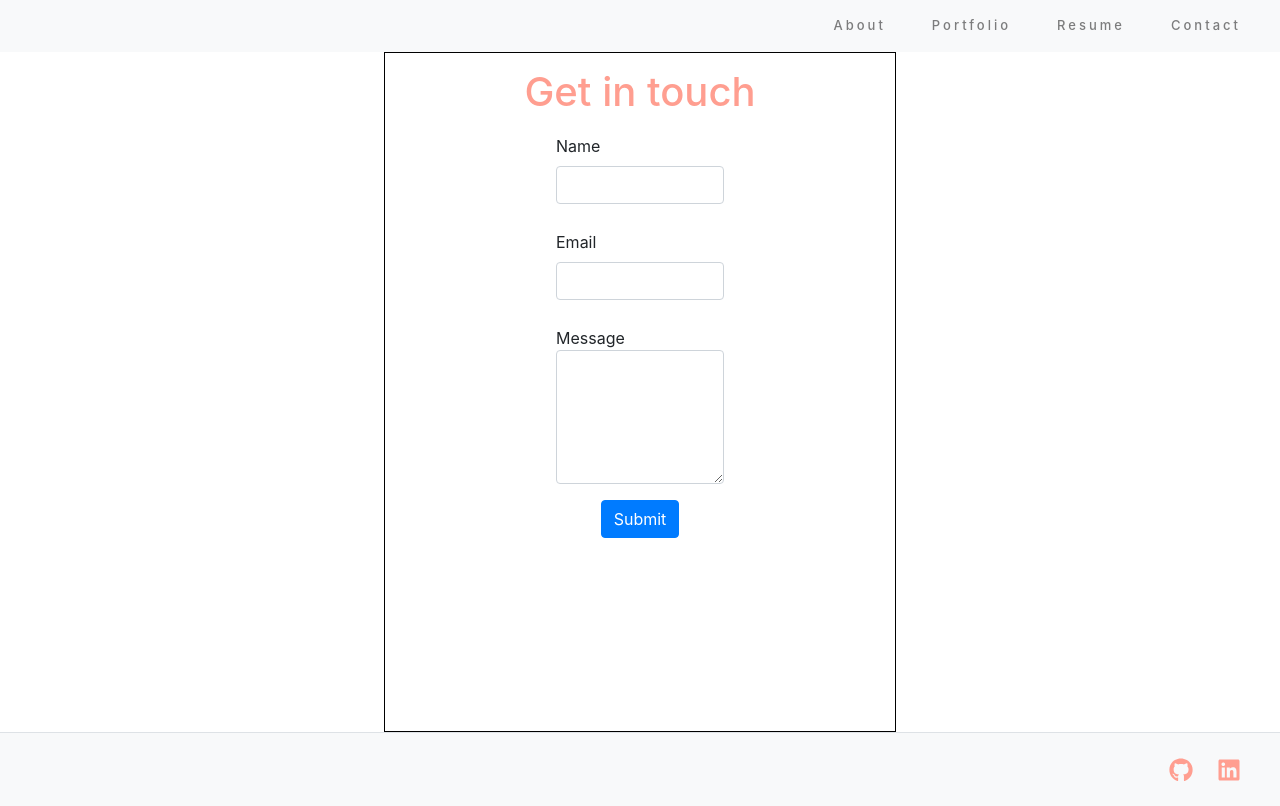
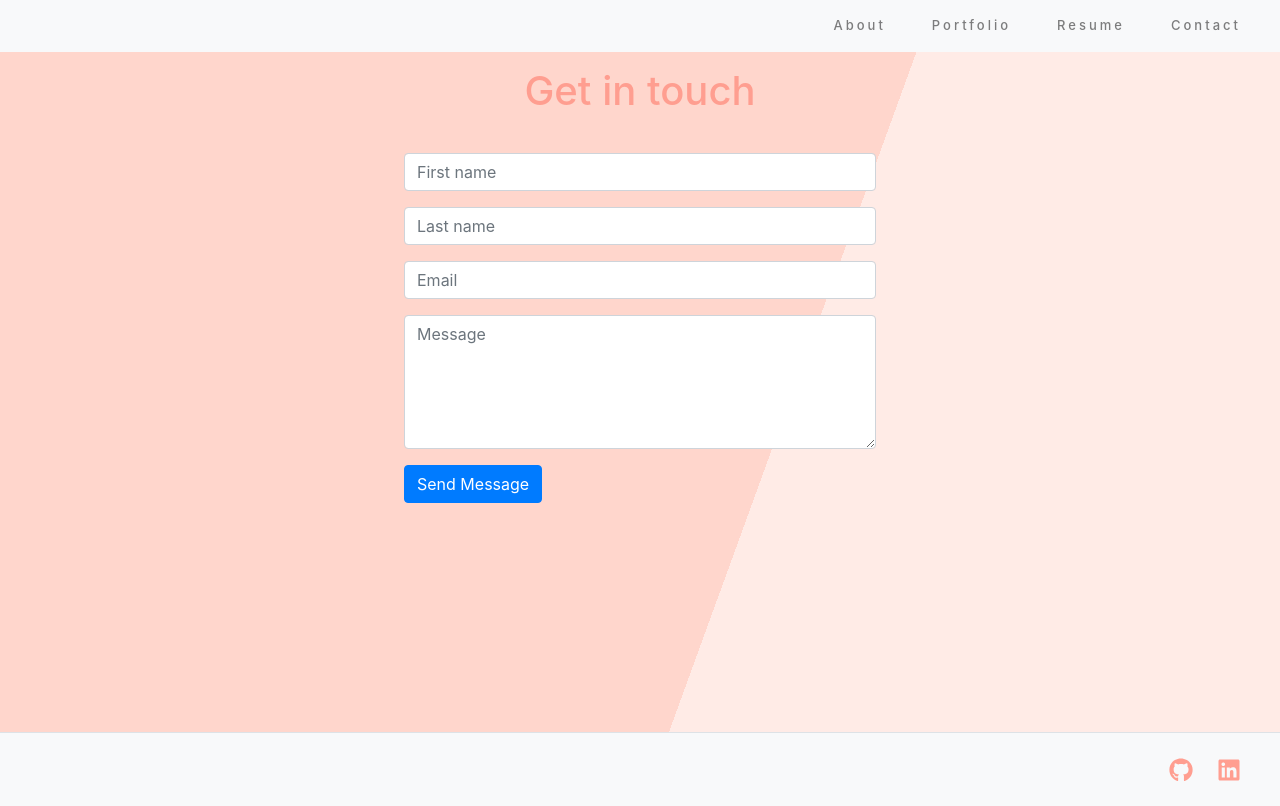
Before and after one commit to mschellberg/portfolio-react, a React (Create React App) app: page /contact in a window 1280 px wide. Built offline with nearby package versions, Linux system fonts and the light colour scheme; the HTML template or start-up script is replaced by a standard one.

Commit message:
added a background to the contact page

```diff
--- a/src/components/about.js
+++ b/src/components/about.js
@@ -1,6 +1,7 @@
 import React from 'react';
 import AboutMe from '../img/aboutme.png';
 import { Container, Row, Col } from 'react-bootstrap';
+import Img from '../img/aboutme.png'
 function About () {
     return (
         <div className='about-me-container'>
--- a/src/components/contact.js
+++ b/src/components/contact.js
@@ -8,19 +8,21 @@ function Contact(props) {
     <div className="contact">
       <form id="contact-form"  method="POST">
       <h1 className="contact-title">Get in touch</h1>
+      <div className="form-container">
         <div className="form-group">
-          <label htmlFor="name">Name</label>
-          <input type="text" className="form-control" />
+          <input type="text" placeholder="First name" className="form-control" />
         </div>
         <div className="form-group">
-          <label htmlFor="email">Email</label>
-          <input type="email" className="form-control" />
+          <input type="text" placeholder="Last name" className="form-control" />
         </div>
         <div className="form-group">
-          <lable htmlFor="message">Message</lable>
-          <textarea className="form-control" rows="5"></textarea>
+          <input type="email" placeholder="Email" className="form-control" />
         </div>
-        <Button>Submit</Button>
+        <div className="form-group">
+          <textarea className="form-control" placeholder="Message" rows="5"></textarea>
+        </div>
+        <Button>Send Message</Button>
+        </div>
       </form>
     </div>
   )
--- a/src/components/portfolio.js
+++ b/src/components/portfolio.js
@@ -49,7 +49,7 @@ const Portfolio = () => {
             <Card.Img variant="top" src={process.env.PUBLIC_URL + project.image}  />
             <Card.Body>
               <Card.Title>{project.title}</Card.Title>
-              <div className="github m-0" ><a href={project.github} target="_blank"><FaGithub size="1em"  />{project.title}</a></div>
+              <div className="github m-0" ><a href={project.github} target="_blank"><FaGithub size="1em"  /></a></div>
             </Card.Body>
           </Card>
         )
--- a/src/index.css
+++ b/src/index.css
@@ -117,13 +117,17 @@ h3 {
     flex-direction: column;
     align-items: center;
     padding: 15px;
-    border: 1px solid black;
-    width: 40%;
     margin: auto;
+    background: linear-gradient(110deg, #ffd6cc 60%, #ffebe6 60%);
 }
-.form-group {
+.form-control {
+    background-color: #f2f2f2;
+}
+.form-container {
     margin: 10px;
-    width: 35%;
+    width: 40vw;
+    border-radius: 5px;
+    padding: 20px;
 
 }
 /* Resume */
```
